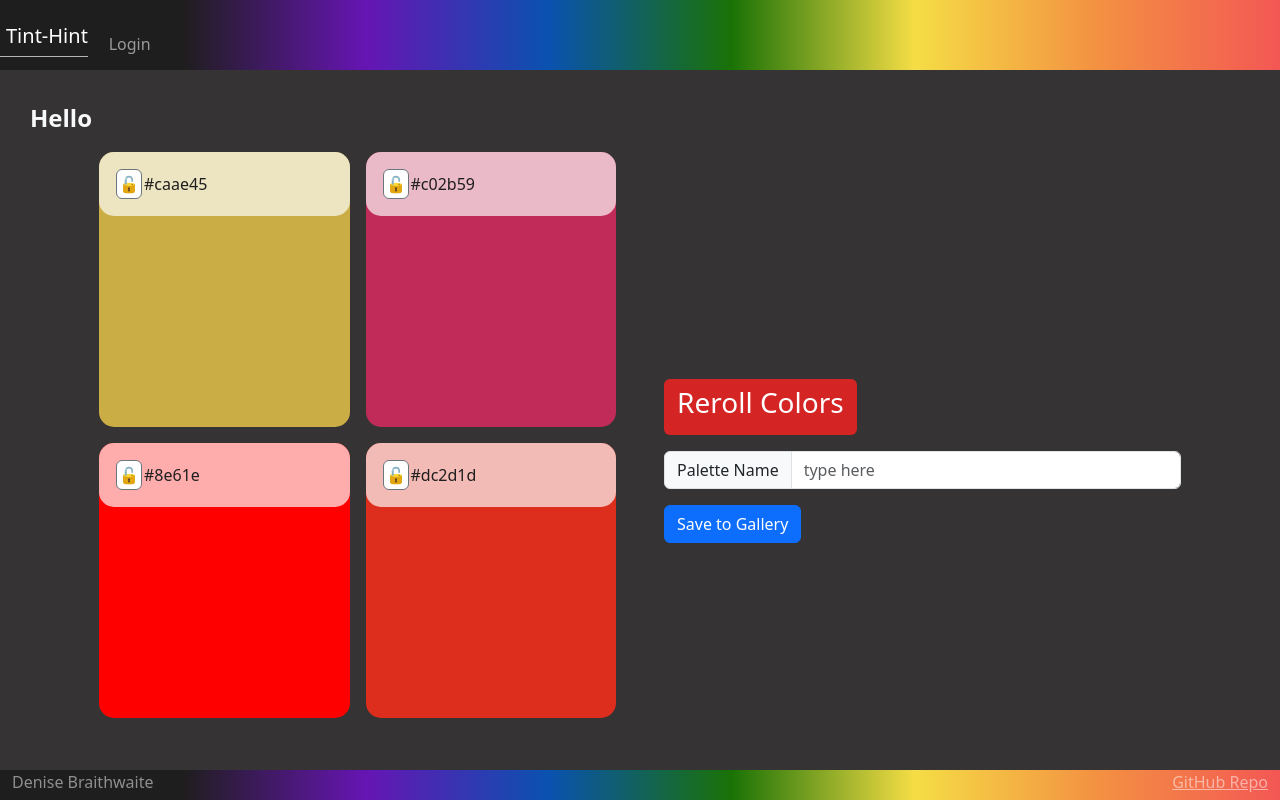
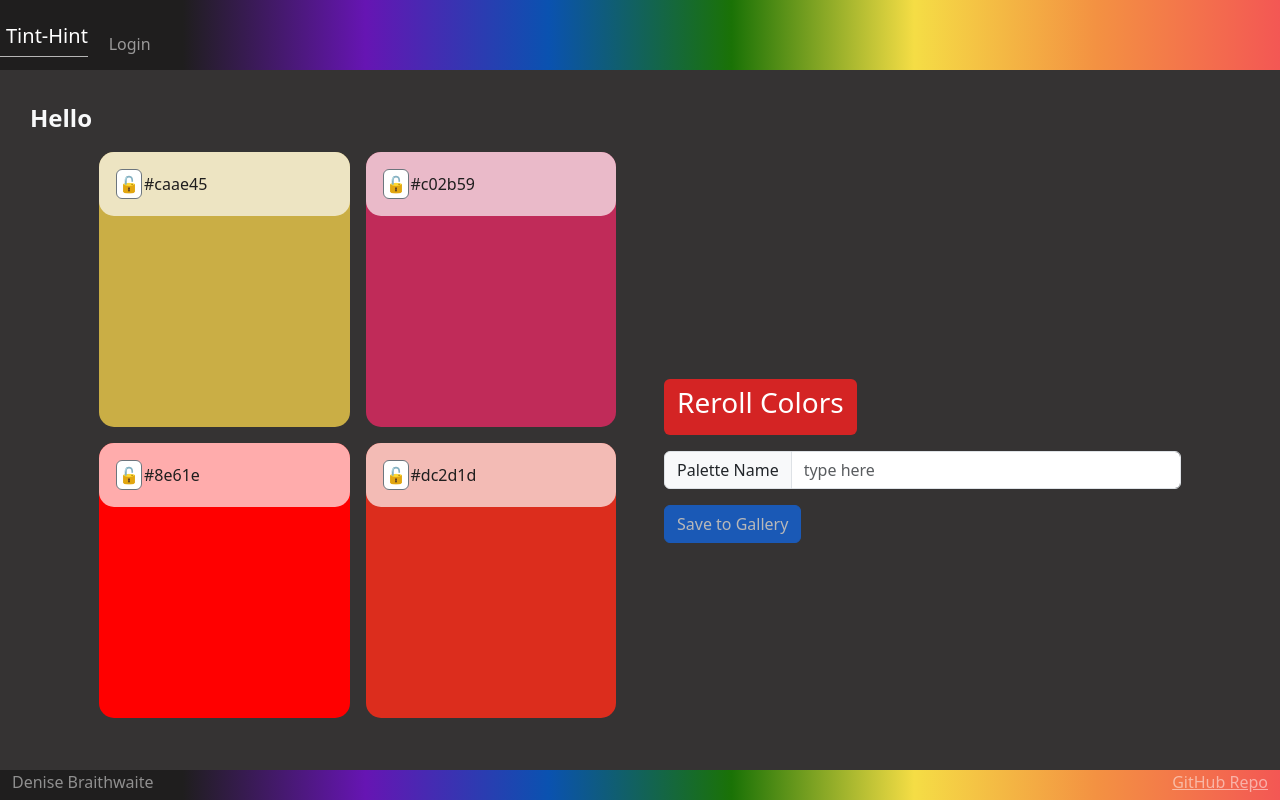
Before and after one commit to denise-b076/startup, a React (Vite) app: page /palette_maker in a window 1280 px wide. Built offline with nearby package versions, Linux system fonts and the light colour scheme.

Commit message:
made paletteName required to press button

```diff
--- a/src/palette_maker/palette_maker.jsx
+++ b/src/palette_maker/palette_maker.jsx
@@ -5,7 +5,7 @@ import { useNavigate } from 'react-router-dom';
 
 export function Palette({ color, setColor, userName}) {
     const navigate = useNavigate();
-    const [paletteName, setPaletteName] = React.useState('none');
+    const [paletteName, setPaletteName] = React.useState('');
     const [lock, setLock] = React.useState({
         lockOne: false,
         lockColorOne: "white",
@@ -136,7 +136,7 @@ export function Palette({ color, setColor, userName}) {
                     <span className="input-group-text">Palette Name</span>
                     <input className="form-control" type="text" onChange={(e) => setPaletteName(e.target.value)} placeholder="type here" />
                 </div>
-                <Button onClick={() => {
+                <Button disabled={!paletteName} onClick={() => {
                     navigate('/gallery')
                     savePalette(paletteName, color);
                 }
```
